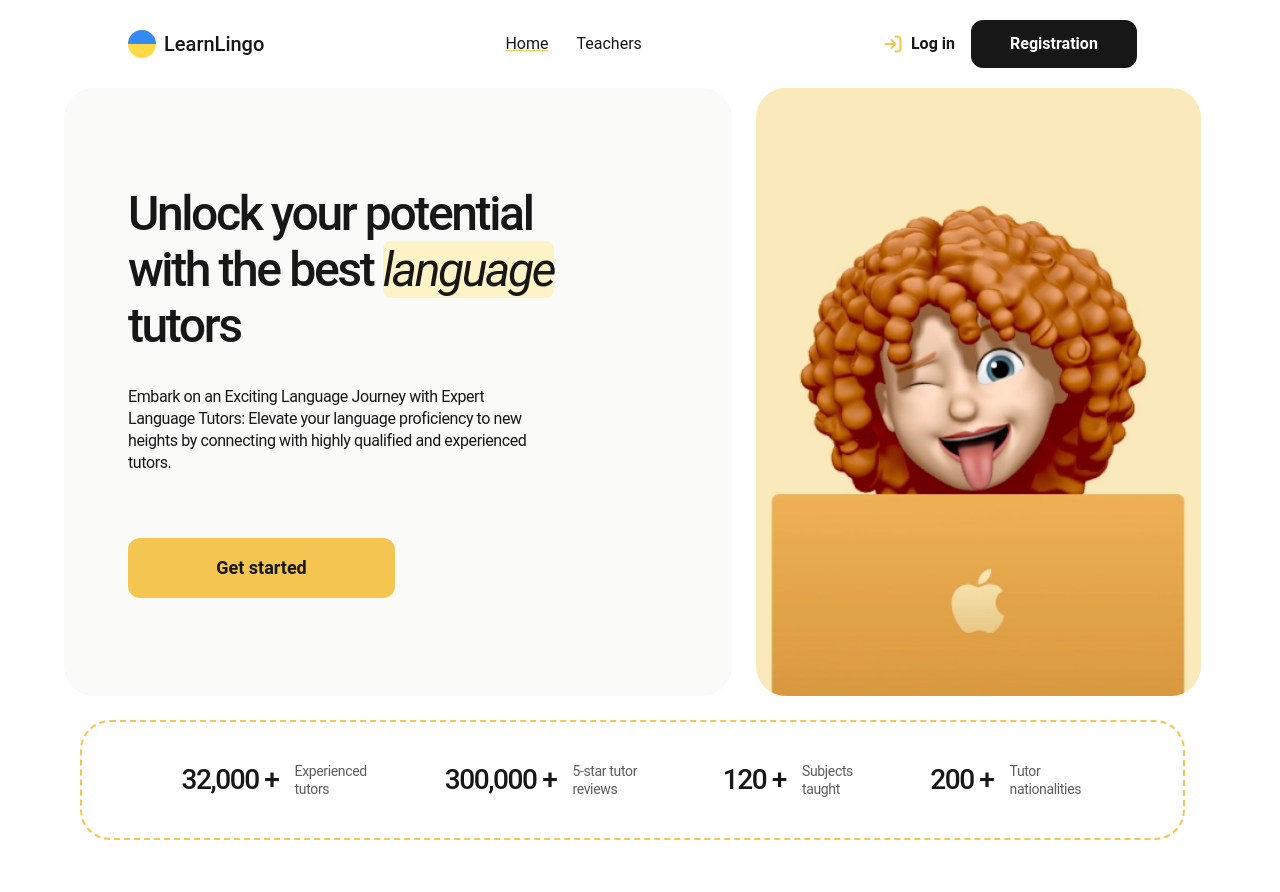
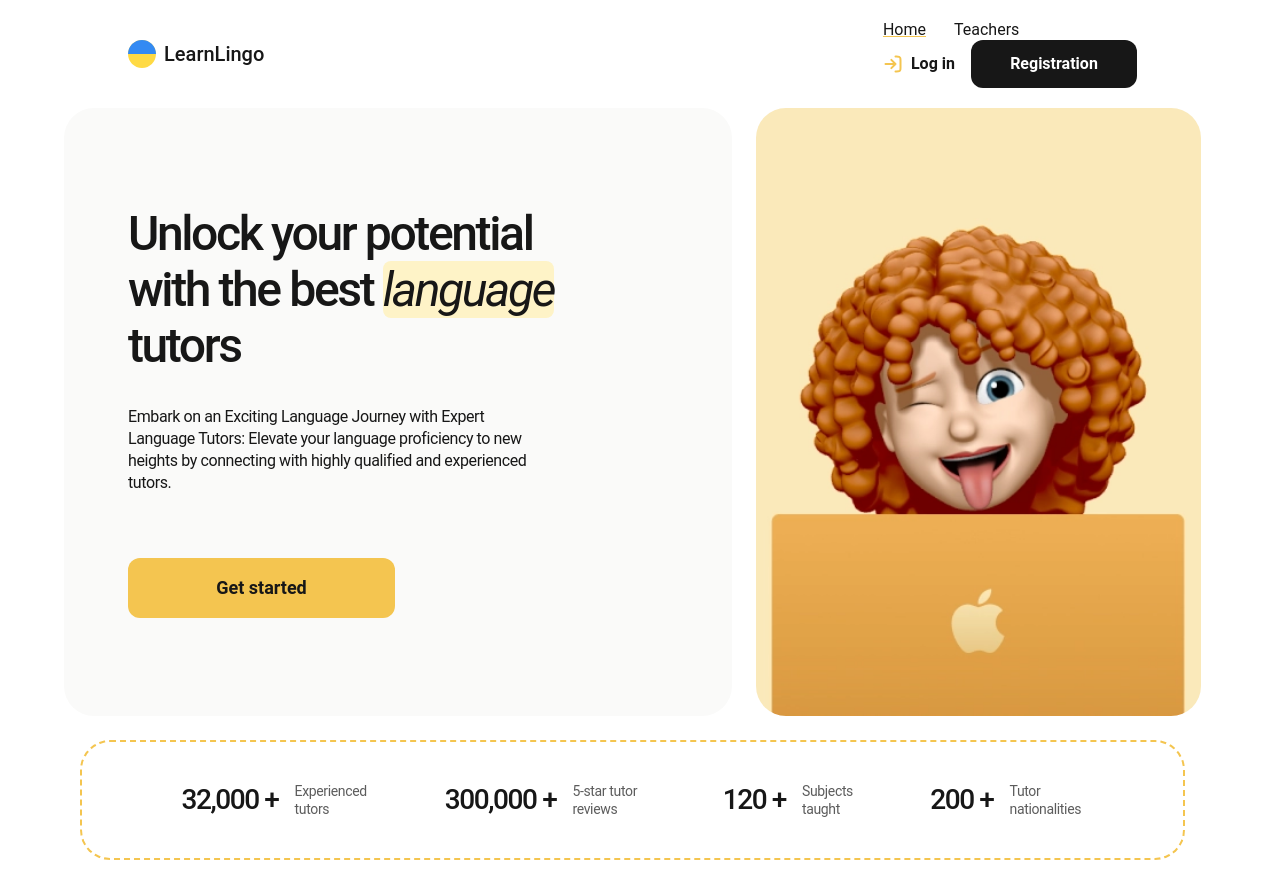
Before and after one commit to Tanyapavliuk/LearnLingo, a React (Vite) app: page / in a window 1280 px wide. Built offline with nearby package versions, Linux system fonts and the light colour scheme; no server answers.

Commit message:
Add Burger modal

```diff
--- /dev/null
+++ b/src/components/BtnLogReg/BtnLogReg.jsx
@@ -0,0 +1,55 @@
+import { BtnText } from "../../ui/BtnText";
+import { LogInBtn } from "../../ui/LogInBtn";
+import { LogOut } from "../LogOut";
+import { Login } from "../Login";
+import { Register } from "../Register";
+
+export const BtnLogReg = ({
+  user,
+  auth,
+  register,
+  login,
+  setLogin,
+  setRegister,
+  showModal,
+  setShowModal,
+}) => {
+  return (
+    <>
+      {user === null && (
+        <div className="flex gap-4">
+          <button
+            onClick={() => {
+              if (showModal) setShowModal();
+              setLogin((state) => !state);
+            }}
+          >
+            <LogInBtn>Log in</LogInBtn>
+          </button>
+          <button
+            onClick={() => {
+              if (showModal) setShowModal();
+              setRegister((state) => !state);
+            }}
+            className="w-[166px] h-12 px-[39px] py-3.5 bg-neutral-900 rounded-xl justify-center items-center gap-2 inline-flex"
+          >
+            <BtnText className="text-white">Registration</BtnText>
+          </button>
+
+          {register ? <Register onClose={() => setRegister(false)} /> : null}
+          {login ? <Login onClose={() => setLogin(false)} /> : null}
+        </div>
+      )}
+      {user !== null && (
+        <div className="flex flex-col lg:flex-row gap-4 items-center">
+          <p>
+            {auth.currentUser === null
+              ? "anonimus"
+              : auth.currentUser.displayName}
+          </p>
+          <LogOut />
+        </div>
+      )}
+    </>
+  );
+};
--- /dev/null
+++ b/src/components/BtnLogReg/index.js
@@ -0,0 +1 @@
+export * from "./BtnLogReg";
--- /dev/null
+++ b/src/components/BurgerMenu/BurgerMenu.jsx
@@ -0,0 +1,16 @@
+import { Logo } from "../../ui/Logo";
+import { ModalWrapper } from "../../ui/ModalWrapper/ModalWrapper";
+import { Navigation } from "../Navigation";
+
+export const BurgerMenu = ({ onClose, user, children }) => {
+  return (
+    <ModalWrapper
+      onClose={onClose}
+      className="px-5 pt-5 w-full h-screen rounded-none bg-accent"
+    >
+      <Logo />
+      <Navigation user={user} className="flex flex-col gap-4" />
+      <div className="mt-7">{children}</div>
+    </ModalWrapper>
+  );
+};
--- /dev/null
+++ b/src/components/BurgerMenu/index.js
@@ -0,0 +1 @@
+export * from "./BurgerMenu";
--- a/src/components/Header/Header.jsx
+++ b/src/components/Header/Header.jsx
@@ -1,17 +1,17 @@
 import { useLayoutEffect, useState } from "react";
-import { NavLink } from "react-router-dom";
 import { getAuth, onAuthStateChanged } from "firebase/auth";
 import { app } from "../../firebase";
 
 import { Logo } from "../../ui/Logo";
-import { StyledLink } from "../../ui/Link";
 import { LogInBtn } from "../../ui/LogInBtn";
 import { BtnText } from "../../ui/BtnText";
 import { Register } from "../Register";
 import { Login } from "../Login";
 import { LogOut } from "../LogOut";
 import { Navigation } from "../Navigation";
-import { Btn } from "../../ui/Btn";
+import { BurgerMenu } from "../BurgerMenu";
+import { createPortal } from "react-dom";
+import { BtnLogReg } from "../BtnLogReg";
 
 const auth = getAuth(app);
 const initValue = onAuthStateChanged(auth, (user) => {
@@ -26,6 +26,7 @@ export const Header = () => {
   const [register, setRegister] = useState(false);
   const [login, setLogin] = useState(false);
   const [user, setUser] = useState(initValue);
+  const [showModal, setShowModal] = useState(false);
 
   const auth = getAuth(app);
 
@@ -42,34 +43,37 @@ export const Header = () => {
   return (
     <header className="px-5 md:px-16 lg:px-[8rem] pb-5 flex justify-between">
       <Logo />
-      <Navigation user={user} />
+      <div className=" hidden lg:block">
+        <Navigation user={user} />
+        <BtnLogReg
+          user={user}
+          auth={auth}
+          setLogin={setLogin}
+          setRegister={setRegister}
+          login={login}
+          register={register}
+        />
+      </div>
 
-      {user === null && (
-        <div className="flex gap-4">
-          <button onClick={() => setLogin((state) => !state)}>
-            <LogInBtn>Log in</LogInBtn>
-          </button>
-          <button
-            onClick={() => setRegister((state) => !state)}
-            className="w-[166px] h-12 px-[39px] py-3.5 bg-neutral-900 rounded-xl justify-center items-center gap-2 inline-flex"
-          >
-            <BtnText className="text-white">Registration</BtnText>
-          </button>
-
-          {register ? <Register onClose={() => setRegister(false)} /> : null}
-          {login ? <Login onClose={() => setLogin(false)} /> : null}
-        </div>
-      )}
-      {user !== null && (
-        <div className="flex flex-col lg:flex-row gap-4 items-center">
-          <p>
-            {auth.currentUser === null
-              ? "anonimus"
-              : auth.currentUser.displayName}
-          </p>
-          <LogOut />
-        </div>
-      )}
+      <button className="lg:hidden" onClick={() => setShowModal(true)}>
+        Open burger
+      </button>
+      {showModal &&
+        createPortal(
+          <BurgerMenu onClose={() => setShowModal(false)} user={user}>
+            <BtnLogReg
+              user={user}
+              auth={auth}
+              setLogin={setLogin}
+              setRegister={setRegister}
+              login={login}
+              register={register}
+              showModal={showModal}
+              setShowModal={() => setShowModal(false)}
+            />
+          </BurgerMenu>,
+          document.body
+        )}
     </header>
   );
 };
```
